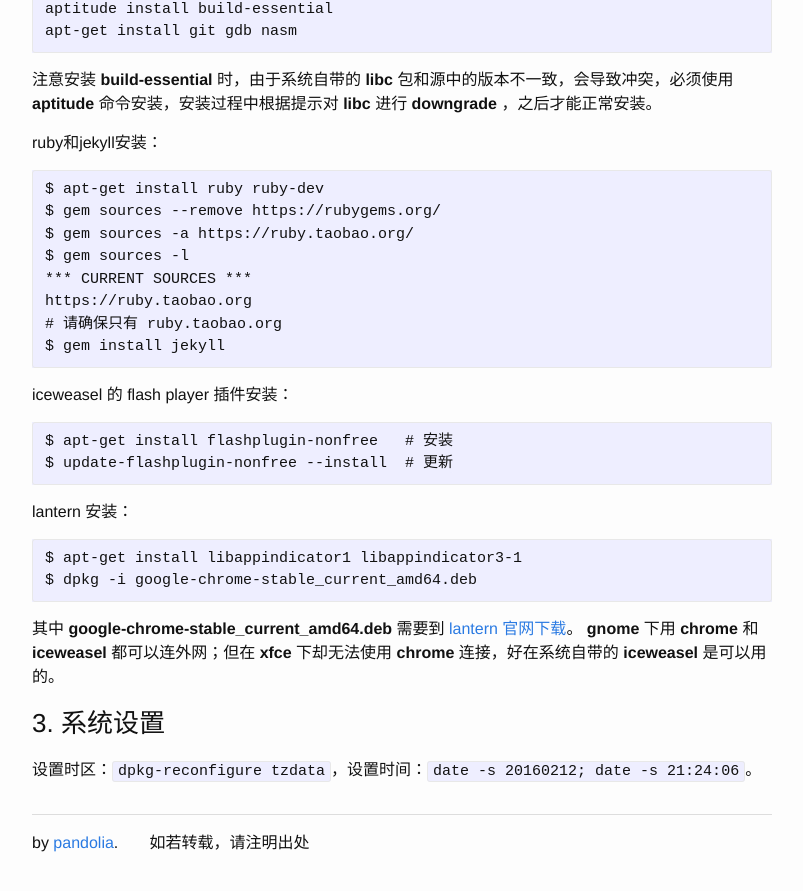
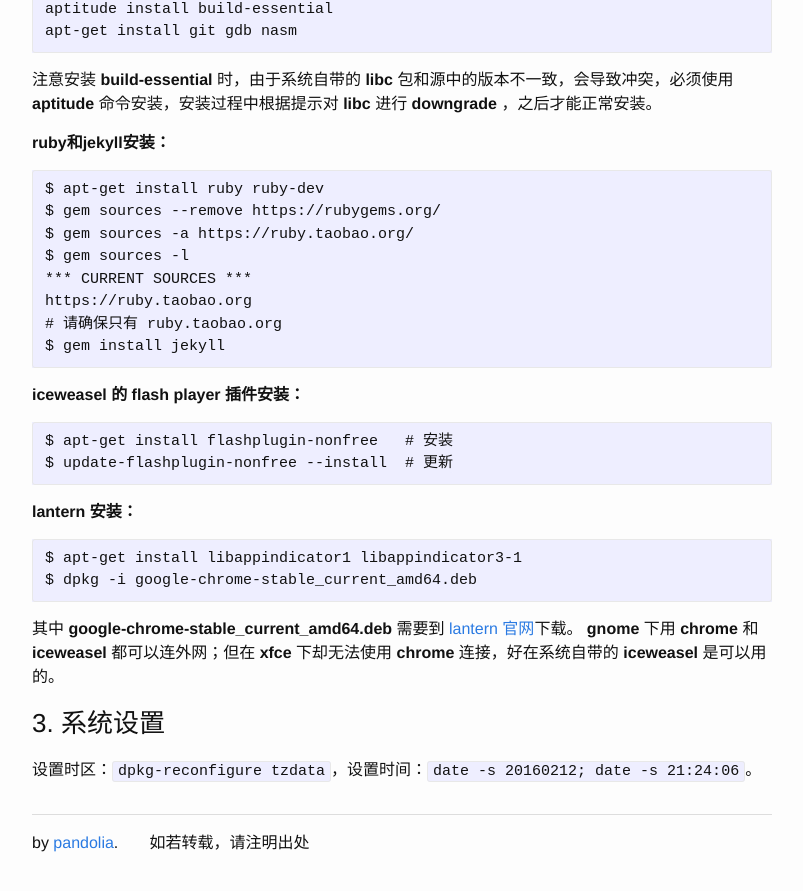
Before and after one commit to pandolia/pandolia.github.io, a Jekyll site: the page built from _posts/2016-01-25-debiansetup.md, in a window 1280 px wide and 900 px high, scrolled down 1893 px. Shown: the top 891 px of the window, without its empty margins (238-1041 px from the left). Built offline with Jekyll 4.4.1, drawn with Linux system fonts in a browser that asks for light colours.

```diff
--- a/_posts/2016-01-25-debiansetup.md
+++ b/_posts/2016-01-25-debiansetup.md
@@ -43,7 +43,7 @@ category: 笔记
 `grub.cfg`文件中的`linux (hd0,msdos5)/vmlinuz`和`initrd (hd0,msdos5)/initrd.gz`命令指定了内核引导程序文件所在的位置，Grub会加载这两个文件中的引导程序，之后引导程序会在硬盘的所有FAT32和EXT分区中搜索安装镜像iso文件，搜索到合法的安装镜像文件后会自动启动iso文件开始安装。
 
 ### 2. 常用软件安装
-配置源：
+**配置源：**
 
     $ nano /etc/apt/sources.list
     ... # 只保留以下两行:
@@ -51,7 +51,7 @@ category: 笔记
     deb http://http.debian.net/debian/ jessie main contrib non-free
     $ apt-get update
 
-中文输入：
+**中文输入：**
 
     $ apt-get install ibus ibus-sunpinyin
     $ nano ~/.bashrc
@@ -62,14 +62,14 @@ category: 笔记
 
 之后需要设置输入法切换快捷键， **xfce** 下可以很快找到输入法管理程序，但 **gnome** 下藏的很隐蔽，在 settings --> keyboard --> typing --> input source 里面设置。
 
-开发工具：
+**开发工具：**
 
     aptitude install build-essential
     apt-get install git gdb nasm
 
 注意安装 **build-essential** 时，由于系统自带的 **libc** 包和源中的版本不一致，会导致冲突，必须使用 **aptitude** 命令安装，安装过程中根据提示对 **libc** 进行 **downgrade** ，之后才能正常安装。
 
-ruby和jekyll安装：
+**ruby和jekyll安装：**
 
     $ apt-get install ruby ruby-dev
     $ gem sources --remove https://rubygems.org/
@@ -80,17 +80,17 @@ ruby和jekyll安装：
     # 请确保只有 ruby.taobao.org
     $ gem install jekyll
 
-iceweasel 的 flash player 插件安装：
+**iceweasel 的 flash player 插件安装：**
 
     $ apt-get install flashplugin-nonfree   # 安装
     $ update-flashplugin-nonfree --install  # 更新
 
-lantern 安装：
+**lantern 安装：**
 
     $ apt-get install libappindicator1 libappindicator3-1
     $ dpkg -i google-chrome-stable_current_amd64.deb
 
-其中 **google-chrome-stable_current_amd64.deb** 需要到[ lantern 官网下载](https://github.com/getlantern/lantern)。 **gnome** 下用 **chrome** 和 **iceweasel** 都可以连外网；但在 **xfce** 下却无法使用 **chrome** 连接，好在系统自带的 **iceweasel** 是可以用的。
+其中 **google-chrome-stable_current_amd64.deb** 需要到[ lantern 官网](https://github.com/getlantern/lantern)下载。 **gnome** 下用 **chrome** 和 **iceweasel** 都可以连外网；但在 **xfce** 下却无法使用 **chrome** 连接，好在系统自带的 **iceweasel** 是可以用的。
 
 ### 3. 系统设置
 设置时区：`dpkg-reconfigure tzdata`，设置时间：`date -s 20160212; date -s 21:24:06`。
```
